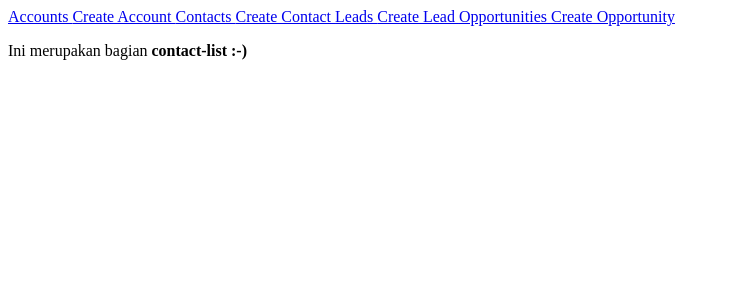
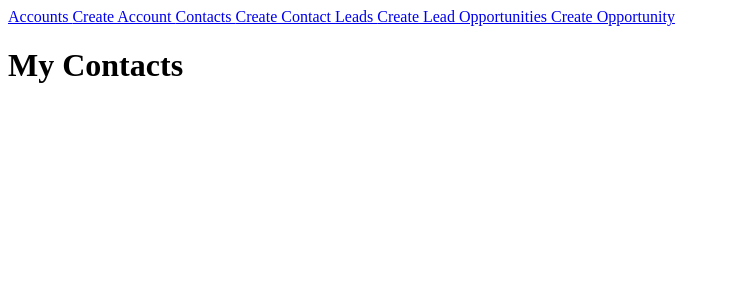
Before and after one commit to Nanra/angularCRUD, an Angular app: page /contacts in a window 1280 px wide. Shown: the top 300 px of the page, without its empty margins (0-729 px from the left). Built offline with nearby package versions, Linux system fonts and the light colour scheme.

Commit message:
Update Contact Section

```diff
--- a/src/app/api.service.ts
+++ b/src/app/api.service.ts
@@ -4,7 +4,7 @@ import {HttpClient} from '@angular/common/http';
 @Injectable({
   providedIn: 'root'
 })
-export class ApiService {
+export class APIService {
 
   // Deklarasi variabel API
   API_URL  =  'http://localhost:8000';
--- a/src/app/contact-list/contact-list.component.html
+++ b/src/app/contact-list/contact-list.component.html
@@ -1,3 +1 @@
-<p>
-  Ini merupakan bagian <b>contact-list :-)</b>
-</p>
+<h1>My Contacts</h1>
--- a/src/app/contact-list/contact-list.component.ts
+++ b/src/app/contact-list/contact-list.component.ts
@@ -1,3 +1,4 @@
+import { APIService } from './../api.service';
 import { Component, OnInit } from '@angular/core';
 
 @Component({
@@ -6,10 +7,23 @@ import { Component, OnInit } from '@angular/core';
   styleUrls: ['./contact-list.component.css']
 })
 export class ContactListComponent implements OnInit {
+  // Variable array contacts
+  private  contacts:  Array<object> = [];
 
-  constructor() { }
+  constructor( private apiService: APIService) { }
 
   ngOnInit() {
+
+  }
+
+  // Method to get data from contact service
+  public getContacts () {
+    this.apiService.getContacts().subscribe((data: Array<object>) => {
+      this.contacts = data;
+      console.log(data);
+
+    });
+
   }
 
 }
```
